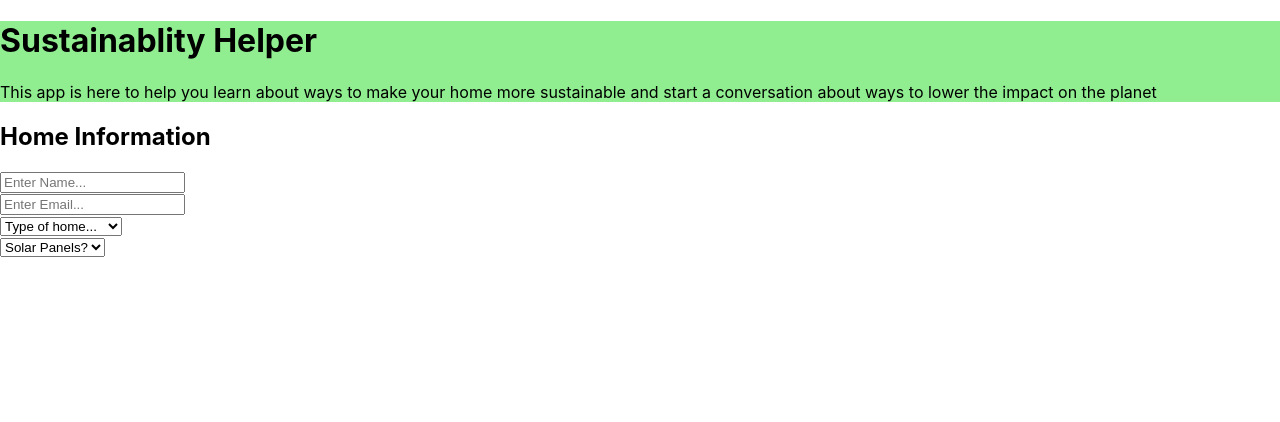
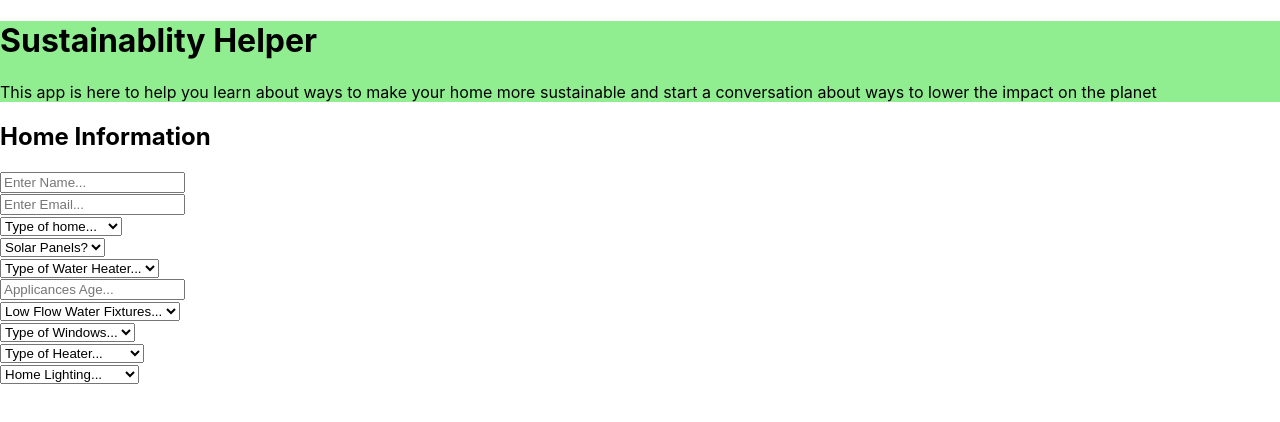
Before and after one commit to erikn775/ecohelper, a React (Create React App) app: page /new_home in a window 1280 px wide. Shown: the top 422 px of the page. Built offline with nearby package versions, Linux system fonts and the light colour scheme.

Commit message:
home form done

```diff
--- a/src/components/HomeForm.jsx
+++ b/src/components/HomeForm.jsx
@@ -12,7 +12,7 @@ class HomeForm extends React.Component{
         lowFlow: false,
         windows: null,
         heater: null,
-        lightbulbs: null,
+        lightBulbs: null,
         redirect: false
     }
 
@@ -40,6 +40,10 @@ class HomeForm extends React.Component{
     }
 
     render(){
+        const redirect = this.state.redirect
+        if(redirect){
+            return <Redirect to="/"/>
+        }
         return(
             <>
             <h2>Home Information</h2>
@@ -57,6 +61,39 @@ class HomeForm extends React.Component{
                     <option value="true">Yes</option>
                     <option value="false">No</option>
                 </select><br/>
+                <select onChange={this.onFormChange} className="home-water-heater" name="waterHeater">
+                    <option value="">Type of Water Heater...</option>
+                    <option value="tank_natural_gas">Natural Gas Tank</option>
+                    <option value="tank_electric">Electric Tank</option>
+                    <option value="tankless_natural_gas">Tankless Natural Gas</option>
+                    <option value="heat_pump">Hybrid(Heat Pump)</option>
+                </select><br/>
+                <input onChange={this.onFormChange} className="home-applicances" name="appliances" type="text" placeholder="Applicances Age..."/><br/>
+                <select onChange={this.onFormChange} className="home-flow" name="lowFlow">
+                    <option value="">Low Flow Water Fixtures...</option>
+                    <option value="true">Yes</option>
+                    <option value="false">No</option>
+                </select><br/>
+                <select onChange={this.onFormChange} className="home-windows" name="windows">
+                    <option value="">Type of Windows...</option>
+                    <option value="single_pane">Single Pane</option>
+                    <option value="double_pane">Double Pane</option>
+                    <option value="triple_pane">Triple Pane</option>
+                </select><br/>
+                <select onChange={this.onFormChange} className="home-heater" name="heater">
+                    <option value="">Type of Heater...</option>
+                    <option value="baseboard">Baseboard Heater</option>
+                    <option value="natural_gas_furnace">Natural Gas Heater</option>
+                    <option value="heat_pump">Heat Pump Heater</option>
+                    <option value="mini_split">Mini Split Heater</option>
+                    <option value="geothermal">Geo Thermal Heater</option>
+                </select><br/>
+                <select onChange={this.onFormChange} className="home-lights" name="lightBulbs">
+                    <option value="">Home Lighting...</option>
+                    <option value="led">LED Bulbs</option>
+                    <option value="fluorescent">Fluorescent Bulbs</option>
+                    <option value="incandescent">Incandescent Bulbs</option>
+                </select>
             </form>
             </>
         )
```
